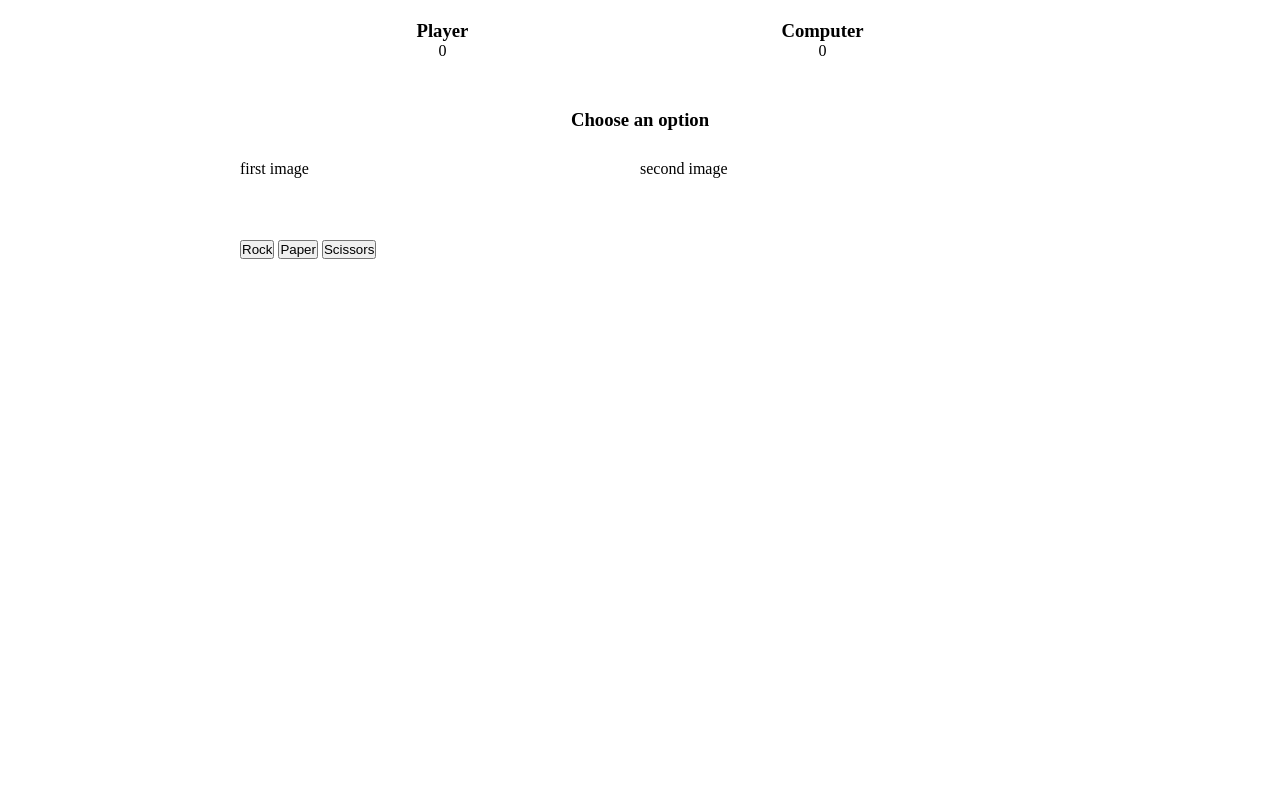
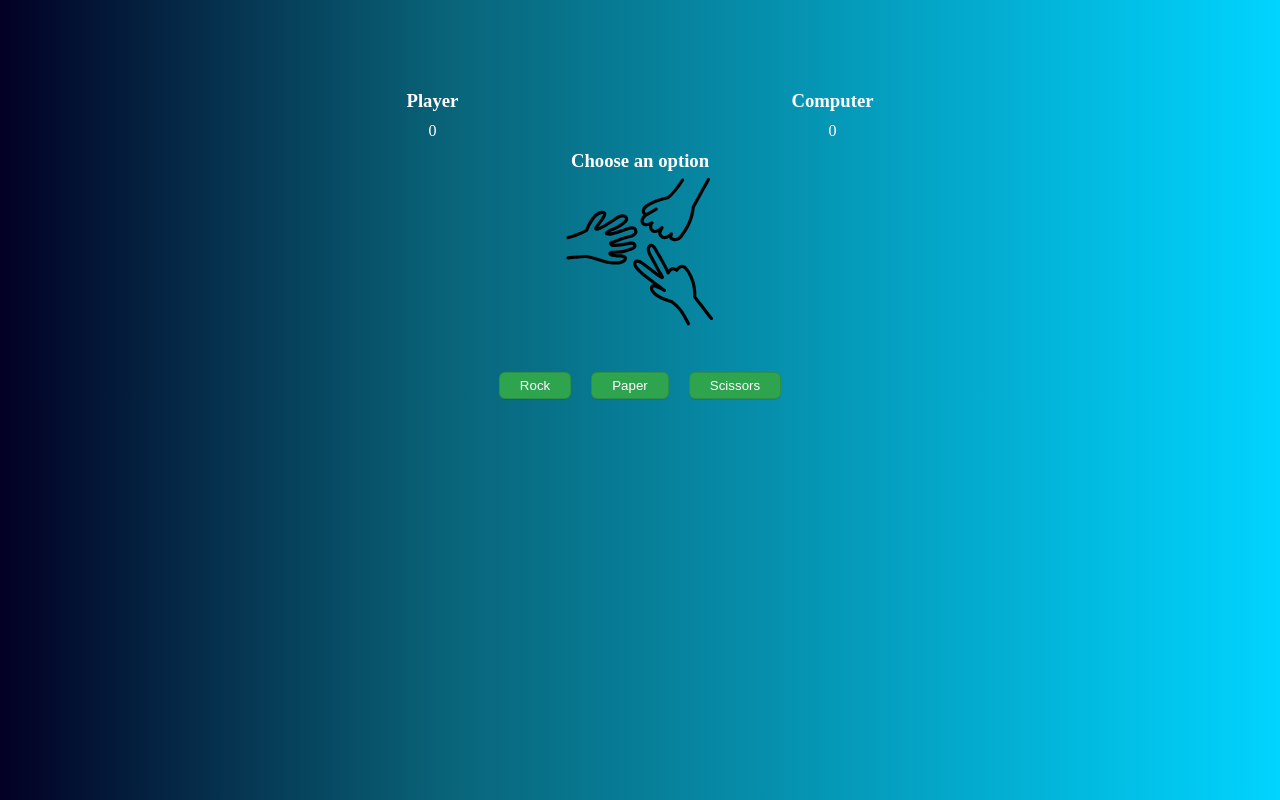
Before and after one commit to dmitrijusb/rock-paper-scissors, a plain HTML site: page index.html in a window 1280 px wide. Drawn offline with Linux system fonts and the light colour scheme.

Commit message:
Finished sample design for the website

```diff
--- a/css/style.css
+++ b/css/style.css
@@ -4,25 +4,40 @@
   box-sizing: border-box;
 }
 
+body {
+  background: rgb(2, 0, 36);
+  background: linear-gradient(
+    90deg,
+    rgba(2, 0, 36, 1) 0%,
+    rgba(9, 100, 121, 1) 35%,
+    rgba(0, 212, 255, 1) 100%
+  );
+  color: #fff;
+}
+
 .container {
   width: 800px;
   margin: 0 auto;
+  margin-top: 80px;
 }
 
 .grid-container {
   display: grid;
-  grid-template-rows: 1fr 1fr 1fr 1fr;
 }
 
 /* Players section */
 .players-container {
   display: flex;
   justify-content: space-around;
-  padding: 20px;
+  padding: 10px 0px;
 }
 
 .players-align {
   text-align: center;
+}
+
+.players-align h3 {
+  margin-bottom: 10px;
 }
 
 /* Text section */
@@ -35,9 +50,27 @@
 
 .images-container {
   display: grid;
-  grid-template-columns: 1fr 1fr;
+  justify-content: center;
 }
 
 .images {
   width: 200px;
 }
+
+/* Buttons container */
+
+.buttons-container {
+  display: flex;
+  justify-content: center;
+  gap: 20px;
+}
+
+.btn {
+  padding: 5px 20px;
+  border: 1px solid rgba(27, 31, 35, 0.15);
+  background-color: #2ea44f;
+  border-radius: 6px;
+  box-shadow: rgba(27, 31, 35, 0.1) 0 1px 0;
+  color: #fff;
+  cursor: pointer;
+}
--- a/index.html
+++ b/index.html
@@ -24,8 +24,7 @@
           <h3>Choose an option</h3>
         </section>
         <section class="images-container">
-          <p>first image</p>
-          <p>second image</p>
+          <img class="images" src="images/game.svg" />
         </section>
         <section class="buttons-container">
           <button class="btn btn--rock">Rock</button>
@@ -34,22 +33,6 @@
         </section>
       </div>
     </div>
-    <!-- <div class="container">
-      <div>
-        <h2>ROCK PAPER SCISSORS</h2>
-      </div>
-      <div class="grid-container">
-        <img class="images" src="images/game.svg" />
-        <p class="game-text">Choose your option!</p>
-        <img class="images" src="images/game.svg" />
-      </div>
-
-      <div class="choices">
-        <button class="btn btn--rock">Rock</button>
-        <button class="btn btn--paper">Paper</button>
-        <button class="btn btn--scissors">Scissors</button>
-      </div>
-    </div> -->
   </body>
   <script src="script/script.js"></script>
 </html>
```
